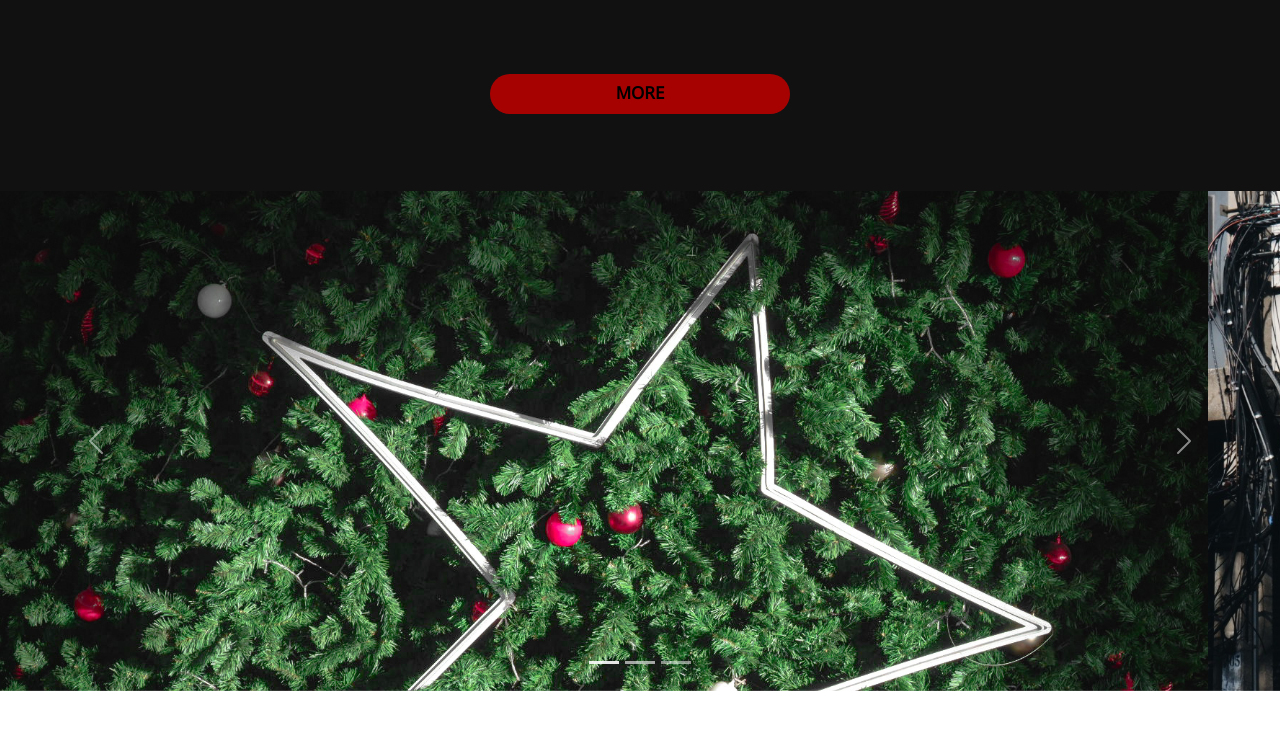
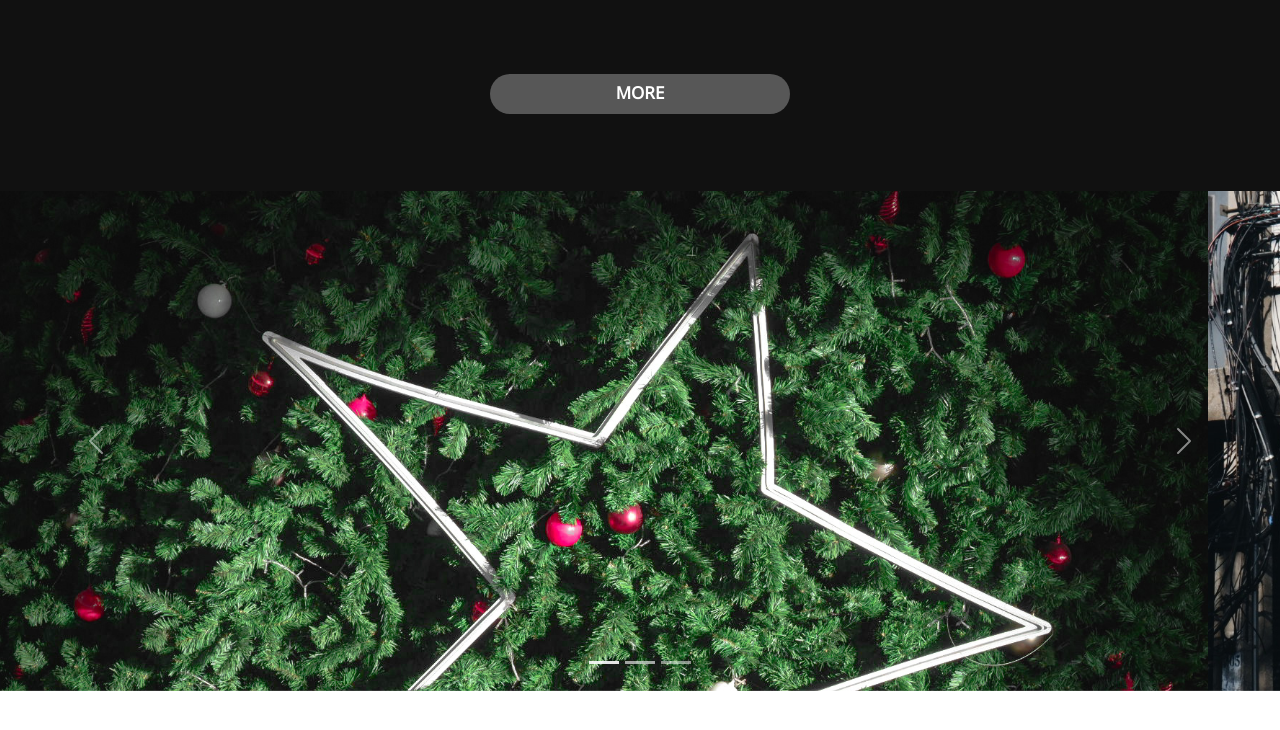
Before and after one commit to KornNarathip/KornXI, a plain HTML site: page index.html in a window 1280 px wide. Shown: the part 2584-3314 px from the top of the page. Drawn offline with Linux system fonts and the light colour scheme.

Commit message:
Add files via upload

```diff
--- a/css/style.css
+++ b/css/style.css
@@ -105,23 +105,20 @@
     width: 300px;
     border: none;
     outline: none;
-    background: rgba(194, 0, 0, 0.856);
+    background: rgb(87, 87, 87);
     font-size: 1.0625rem;
     font-weight: 500;
     cursor: pointer;
     transition: .3s;
     font-weight: 600;
     text-transform: uppercase;
+    color: rgb(255, 255, 255);
+    text-decoration: none;
   }
   .Gallery .btn button:hover{
-    background: rgb(255, 255, 255);
+    background: rgb(231, 0, 0);
   }
 
-
-  .more a{
-    color: #ffffff;
-    text-decoration: none;
-  }
 
   /**/
 
```
